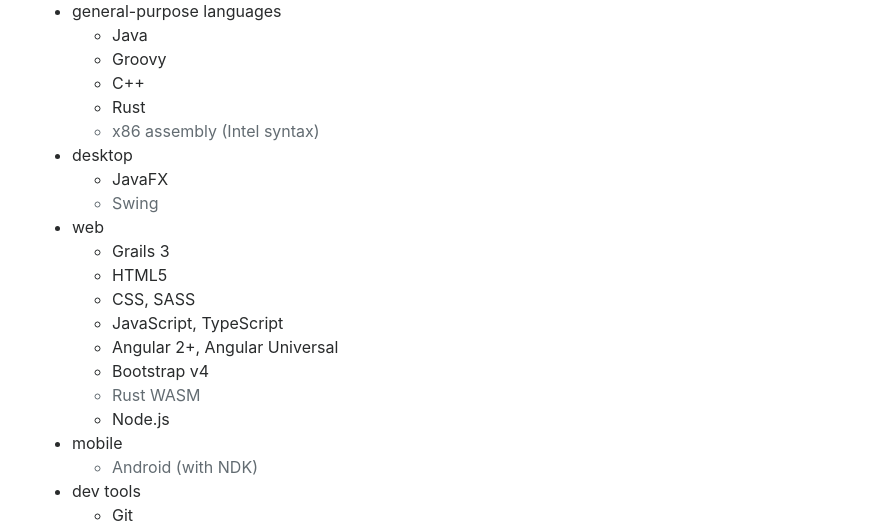
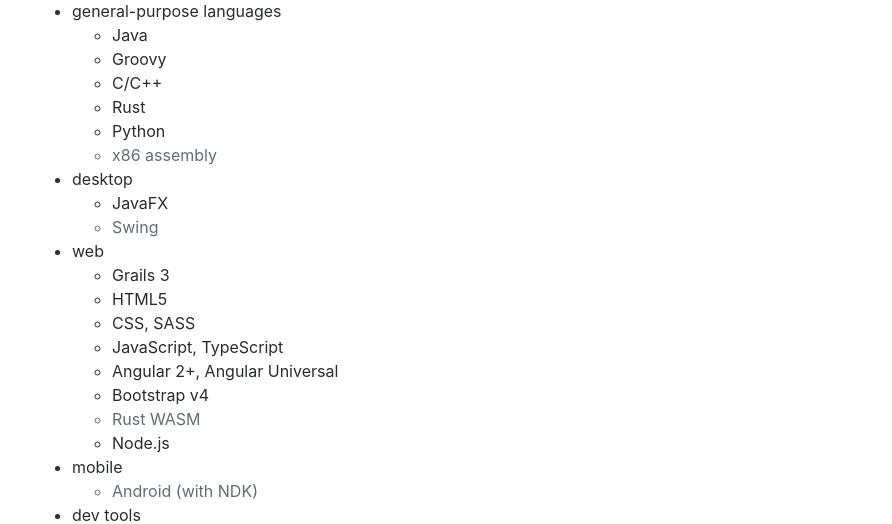
Before and after one commit to chris13524/hichris.com, a plain HTML site: page resume.html in a window 1280 px wide. Shown: the part 244-768 px from the top of the page, without its empty margins (53-945 px from the left). Drawn offline with nearby package versions, Linux system fonts and the light colour scheme; a script that the page names is missing.

Commit message:
Update resume.html

```diff
--- a/resume.html
+++ b/resume.html
@@ -36,9 +36,10 @@
 <li>general-purpose languages<ul>
 <li>Java</li>
 <li>Groovy</li>
-<li>C++</li>
+<li>C/C++</li>
 <li>Rust</li>
-<li class="text-muted">x86 assembly (Intel syntax)</li>
+<li>Python</li>
+<li class="text-muted">x86 assembly</li>
 </ul></li>
 
 <li>desktop<ul>
```
